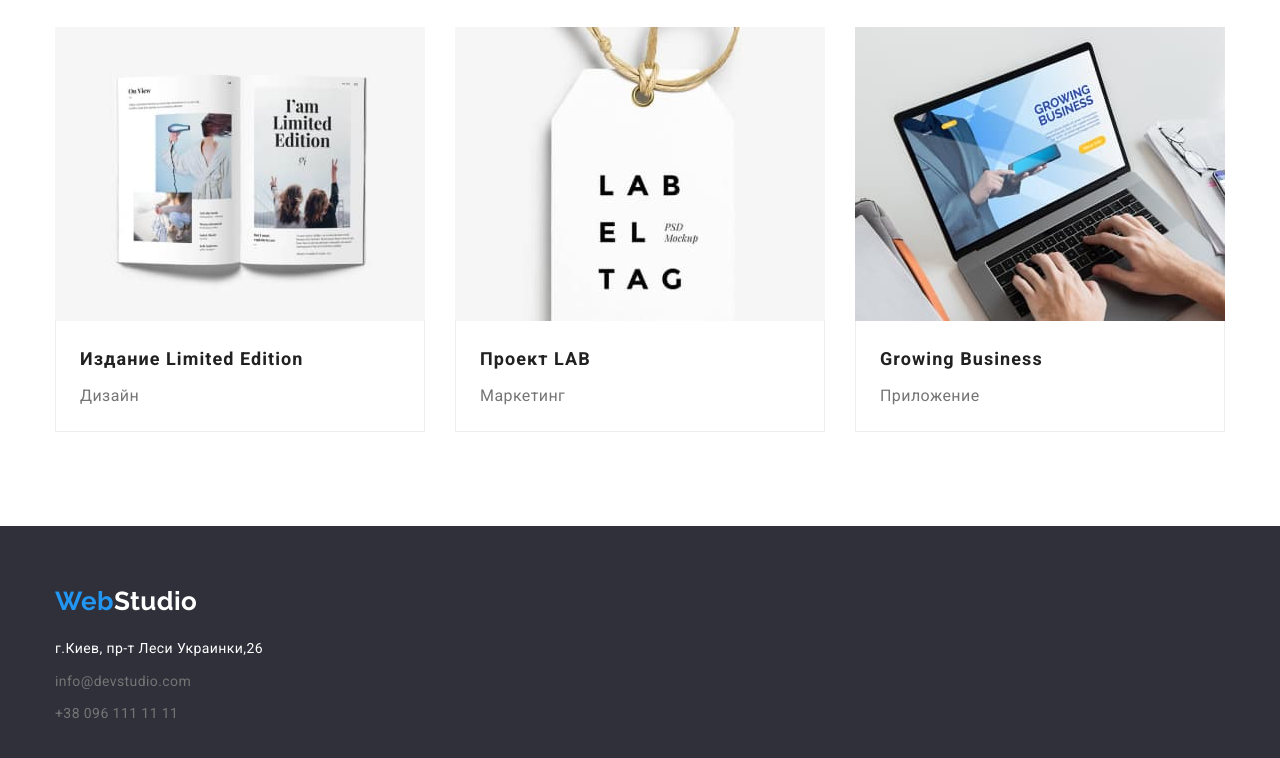
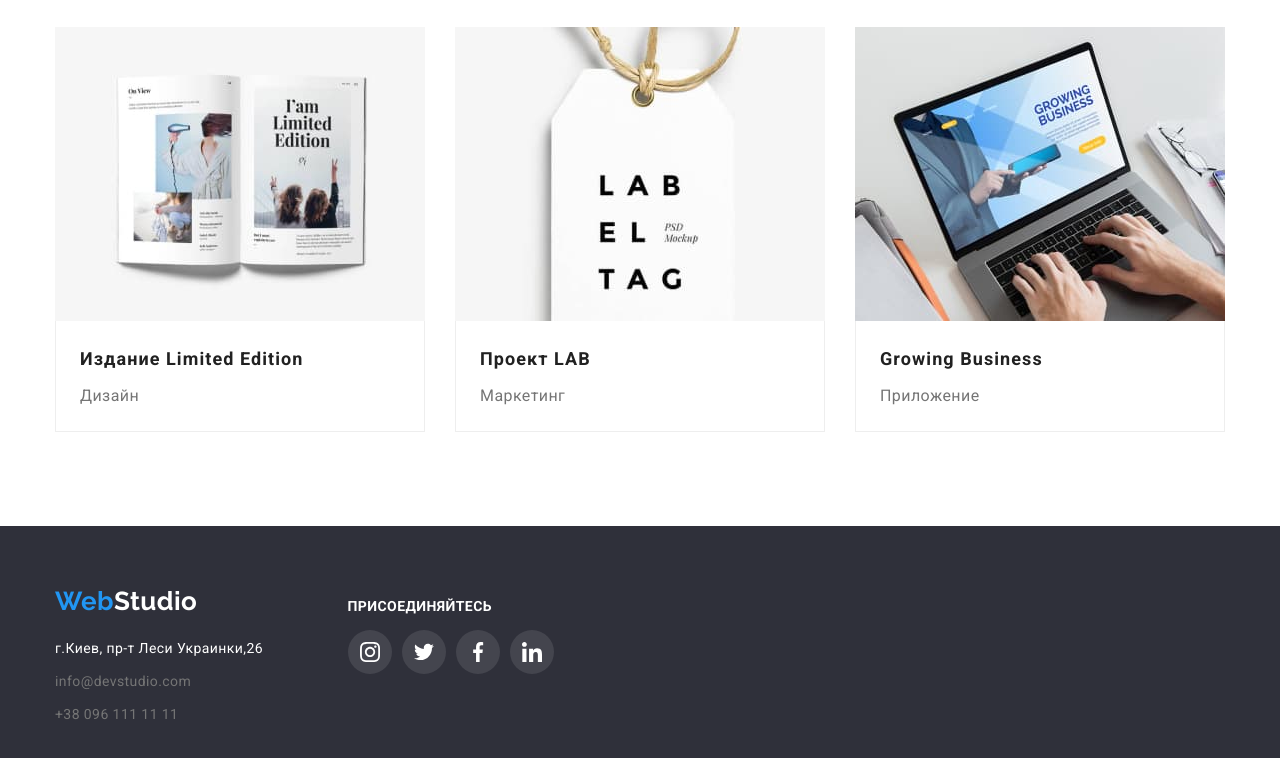
Before and after one commit to santr1901/goit-markup-hw-04, a plain HTML site: page portfolio.html in a window 1280 px wide. Shown: the part 1106-1864 px from the top of the page. Drawn offline with nearby package versions, Linux system fonts and the light colour scheme.

Commit message:
Final v1.0

```diff
--- a/css/styles.css
+++ b/css/styles.css
@@ -8,9 +8,11 @@
 --bkground-color-two: #F5F4FA;
 --header-line-color: #ECECEC;
 --icons-color: #AFB1B8;
+--footer-icon-bg: rgba(255, 255, 255, 0.1);
 --box-shadow: 0px 1px 3px rgba(0, 0, 0, 0.12), 0px 1px 1px rgba(0, 0, 0, 0.14), 0px 2px 1px rgba(0, 0, 0, 0.2);
 --border-line-color: #EEEEEE;
 --hover-button: 0px 3px 1px rgba(0, 0, 0, 0.1), 0px 1px 2px rgba(0, 0, 0, 0.08), 0px 2px 2px rgba(0, 0, 0, 0.12);
+--portfolio-item-shadow: 0px 1px 1px rgba(0, 0, 0, 0.12), 0px 4px 4px rgba(0, 0, 0, 0.06), 1px 4px 6px rgba(0, 0, 0, 0.16);
 --gradient-service: rgba(47, 48, 58, 0.4);
 }
 
@@ -111,6 +113,13 @@ letter-spacing: 0.02em;
 padding-top: 32px;
 padding-bottom: 32px;
 display: block;
+display: flex;
+align-items: center;
+}
+
+.header-icon {
+  fill: currentColor;
+  margin-right: 10px;
 }
 
 .header-link:hover,
@@ -119,6 +128,8 @@ display: block;
 {
   color: var(--accent-color);
 }
+
+
 .contact-list {
   display: flex;
   margin-left: auto;
@@ -316,15 +327,6 @@ color: var(--icons-color);
 
 }
 
-/* .clients-item {
-  flex-basis: calc(100%/6 - 30px);
-  margin-left: 30px;
-  margin-top: 30px;
-  border: 1px solid var(--icons-color);
-  border-radius: 4px;
-
-} */
-
 .clients-link {
   width: 170px;
   height: 92px;
@@ -372,11 +374,37 @@ color: var(--icons-color);
   display: flex;
   flex-direction: column;
   align-items: flex-start;
+  width: 25%;
 }
 
 .footer-item:not(:last-child){
   margin-bottom: 9px;
 }
+
+.footer-wrap {
+  display: flex;
+}
+
+.connect {
+margin-top: 12px;
+}
+
+.footer-txt {
+font-size: 14px;
+line-height: 16px;
+text-transform: uppercase;
+color: var(--third-color);
+}
+
+.footer-social-list {
+  display: flex;
+}
+
+.footer-link {
+background-color: var(--footer-icon-bg);
+color: var(--third-color)
+}
+
 /*--------------------Portfolio------------------------------*/
 .portfolio-title {
   position: absolute;
@@ -440,6 +468,11 @@ min-height: 38px;
   background-color: var(--third-color);
 }
 
+.example-item:hover,
+.example-item:focus {
+  box-shadow: var(--portfolio-item-shadow);
+}
+
 .border {
   border-left: 1px solid var(--border-line-color);
   border-right: 1px solid var(--border-line-color);
--- a/portfolio.html
+++ b/portfolio.html
@@ -27,9 +27,26 @@
             <li class="header-item"><a class="link header-link" href="">Контакты</a></li>
           </ul>
         </nav>
+
         <ul class="list contact-list">
-          <li class="contact-item"><a class="link header-link" href="mailto:info@devstudio.com">info@devstudio.com</a></li>
-          <li class="contact-item"><a class="link header-link" href="tel:+380961111111">+38 096 111 11 11</a></li>
+
+          <li class="contact-item">
+          <a class="link header-link" href="mailto:info@devstudio.com">
+            <svg class="header-icon" width="16" height="12">
+              <use href="images/icons.svg#icon-envelope-hover"></use>
+            </svg>info@devstudio.com
+        </a>
+          </li>
+
+          <li class="contact-item">
+            <a class="link header-link" href="tel:+380961111111">
+              <svg class="header-icon" width="10" height="16">
+                <use href="images/icons.svg#icon-smartphone"></use>
+              </svg>+38 096 111 11 11
+            </a>
+          </li>
+
+
         </ul>
       </div>
       </header>
@@ -143,14 +160,56 @@
 
 <footer class="footer">
     <div class="container">
-    <a class="link logo footer-logo-margin" href="index.html">Web<span class="footer-logo">Studio</span></a>
-    <address>
-    <ul class="list footer-list">
+    <div class="footer-wrap">
+    <address class="footer-list">
+
+    <a class="link logo footer-logo-margin" href="index.html">Web<span class="footer-logo">Studio</span>
+    </a>
+    <ul class="list ">
       <li class="footer-item"><a class="link footer-address" href="https://goo.gl/maps/YbPivX2JFZGYq7XS9" target="_blank" rel="noreferrer noopener">г.Киев, пр-т Леси Украинки,26</a></li>
       <li class="footer-item"><a class="link footer-info" href="mailto:info@devstudio.com">info@devstudio.com</a></li>
       <li class="footer-item"><a class="link footer-info" href="tel:+380961111111">+38 096 111 11 11</a></li>
     </ul>
+
   </address>
+  <div class="connect footer-list">
+  <h3 class="footer-txt">Присоединяйтесь</h3>
+  <ul class="list footer-social-list">
+    <li class="social-item">
+      <a href="" class="social-link footer-link">
+        <svg class="social-link-icon footer-icon" width="20" height="20">
+          <use href="images/icons.svg#icon-instagram-2"></use>
+        </svg>
+    </a>
+    </li>
+
+    <li class="social-item">
+      <a href="" class="social-link footer-link">
+        <svg class="social-link-icon footer-icon" width="20" height="20">
+          <use href="images/icons.svg#icon-twitter-1"></use>
+        </svg>
+    </a>
+    </li>
+
+    <li class="social-item">
+      <a href="" class="social-link footer-link">
+        <svg class="social-link-icon footer-icon" width="20" height="20">
+          <use href="images/icons.svg#icon-facebook-1"></use>
+        </svg>
+    </a>
+    </li>
+
+    <li class="social-item">
+      <a href="" class="social-link footer-link">
+        <svg class="social-link-icon footer-icon" width="20" height="20">
+          <use href="images/icons.svg#icon-linkedin-1"></use>
+        </svg>
+    </a>
+    </li>
+
+</ul>
+</div>
+</div>
 </div>
   </footer>
 </body>
```
Also changed, not shown: index.html (+64 -5 lines).
